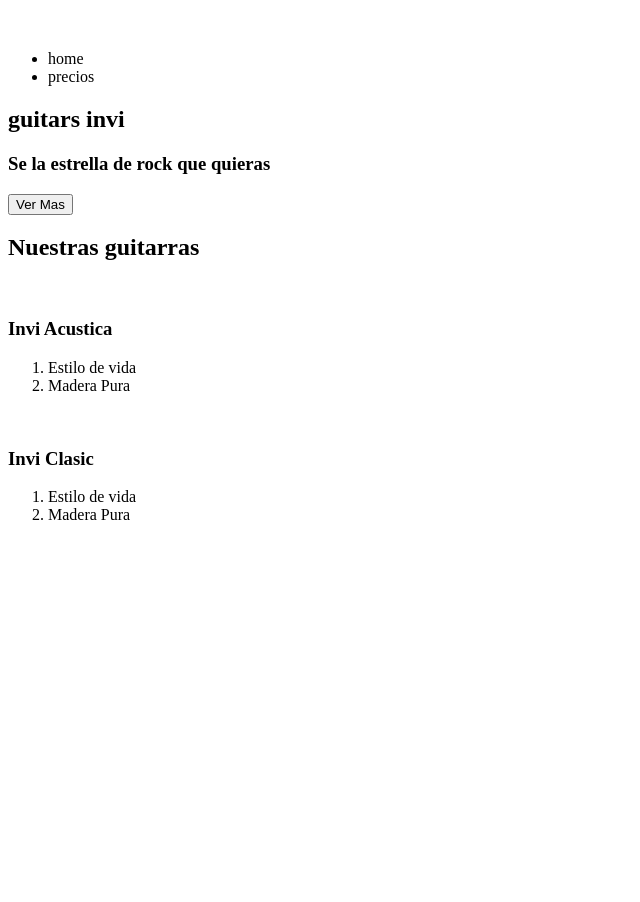
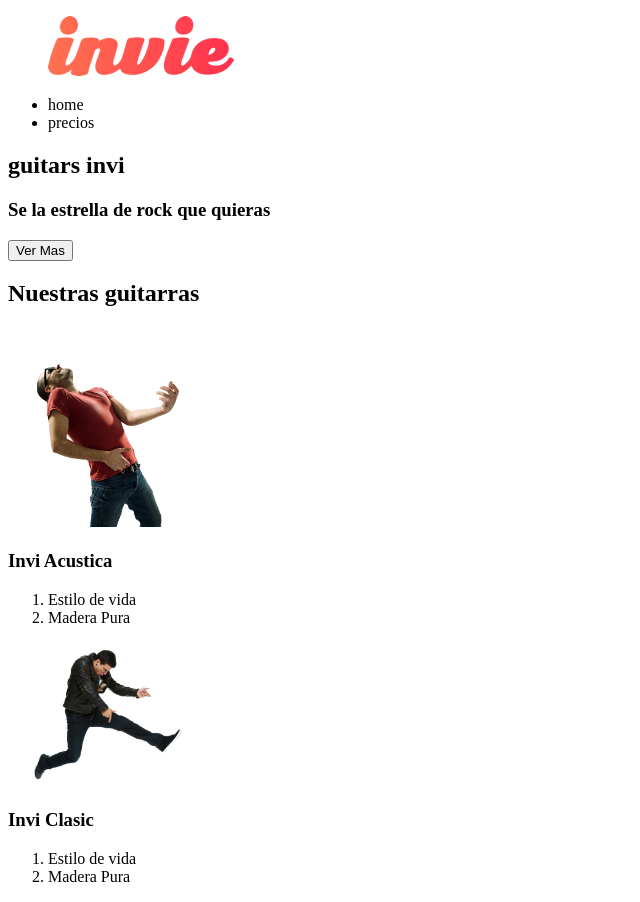
Before and after one commit to mizaelmorales/cv, a plain HTML site: page guitars/index.html in a window 1280 px wide. Shown: the whole page, without its empty margins (0-640 px from the left). Before the commit the page ends 800 px from the top, so only its background shows below. Drawn offline with Linux system fonts and the light colour scheme.

Commit message:
carga imagenes a html

```diff
--- a/guitars/index.html
+++ b/guitars/index.html
@@ -9,7 +9,7 @@
     <body>
         <header>   <!-- logotipo -->
             <figure><!-- logo -->
-                <img>
+                <img src="/guitars/images/invie.png" width ="186" height="60" alt="logotipo"/>
             </figure>
             <nav>
                 <ul>
@@ -33,7 +33,7 @@
             <!-- guitarras -->
             <h2>Nuestras guitarras</h2>
             <article>
-                <img/>
+                <img src="/guitars/images/invie-acustica.png"width ="200" alt="invi acustica"/>
                 <h3>Invi Acustica</h3>
                 <ol>
                     <li>Estilo de vida</li>
@@ -41,7 +41,7 @@
                 </ol>
             </article>
             <article>
-                <img/>
+                <img src="/guitars/images/invie-classic.png"width ="200"  alt="clasic"/>
                 <h3>Invi Clasic </h3>
                 <ol>
                     <li>Estilo de vida</li>
```
